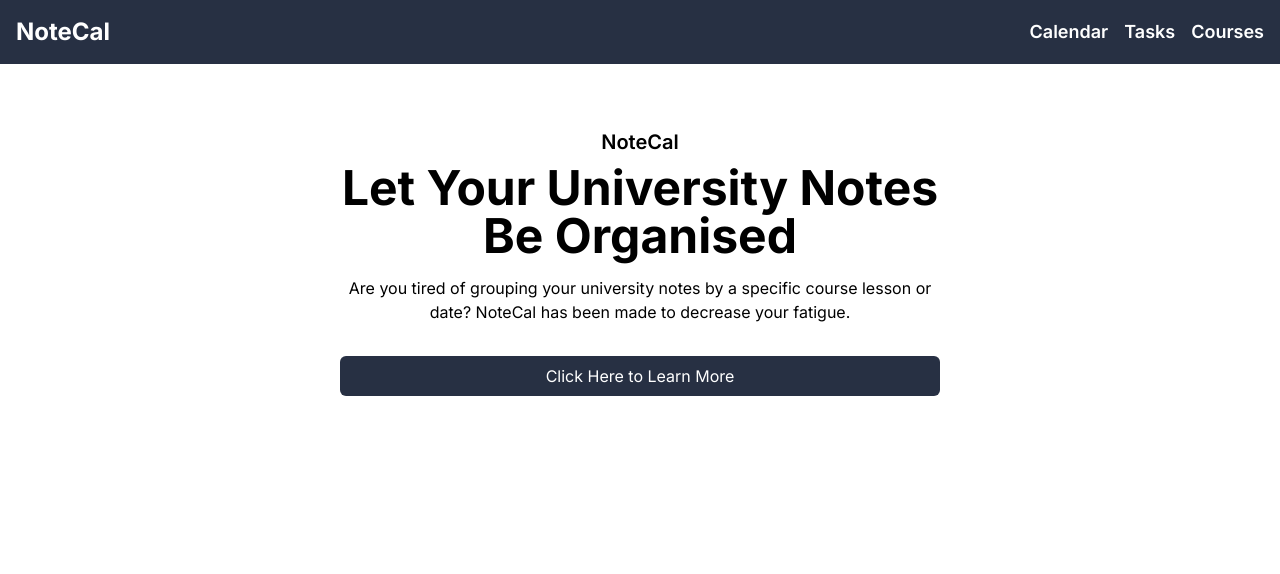
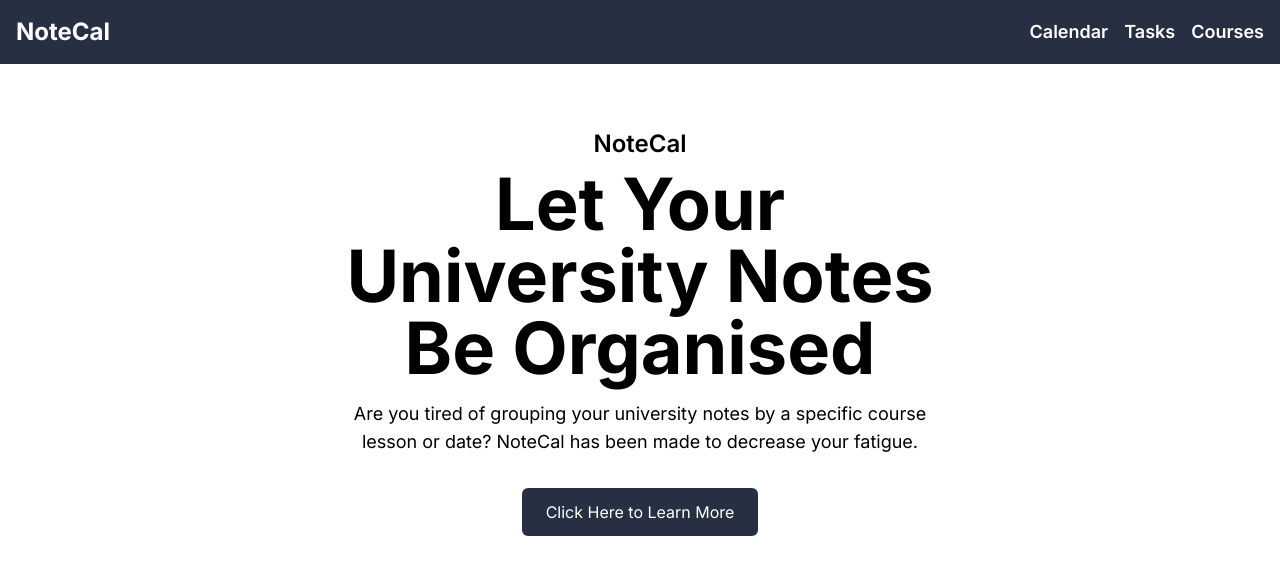
Before and after one commit to mateuszmanczak04/notecal, a Next.js app: page / in a window 1280 px wide. Shown: the top 574 px of the page. Built offline with nearby package versions, Linux system fonts and the light colour scheme.

Commit message:
make landing page responsive

```diff
--- a/src/app/page.tsx
+++ b/src/app/page.tsx
@@ -3,15 +3,15 @@ import Image from 'next/image';
 export default function Home() {
 	return (
 		<div className='mx-auto mt-16 w-[600px] max-w-[calc(100%-32px)] items-center text-center'>
-			<p className='text-xl font-semibold'>NoteCal</p>
-			<h1 className='mt-2 text-5xl font-bold'>
+			<p className='text-xl font-semibold sm:text-2xl'>NoteCal</p>
+			<h1 className='mt-2 text-5xl font-bold sm:text-7xl'>
 				Let Your University Notes Be Organised
 			</h1>
-			<p className='mt-4'>
+			<p className='mt-4 sm:text-lg'>
 				Are you tired of grouping your university notes by a specific course
 				lesson or date? NoteCal has been made to decrease your fatigue.
 			</p>
-			<button className='bg-primary mt-8 h-10 w-full rounded-md px-3 text-white'>
+			<button className='bg-primary mt-8 h-10 w-full rounded-md px-6 text-white sm:h-12 sm:w-fit'>
 				Click Here to Learn More
 			</button>
 		</div>
```
